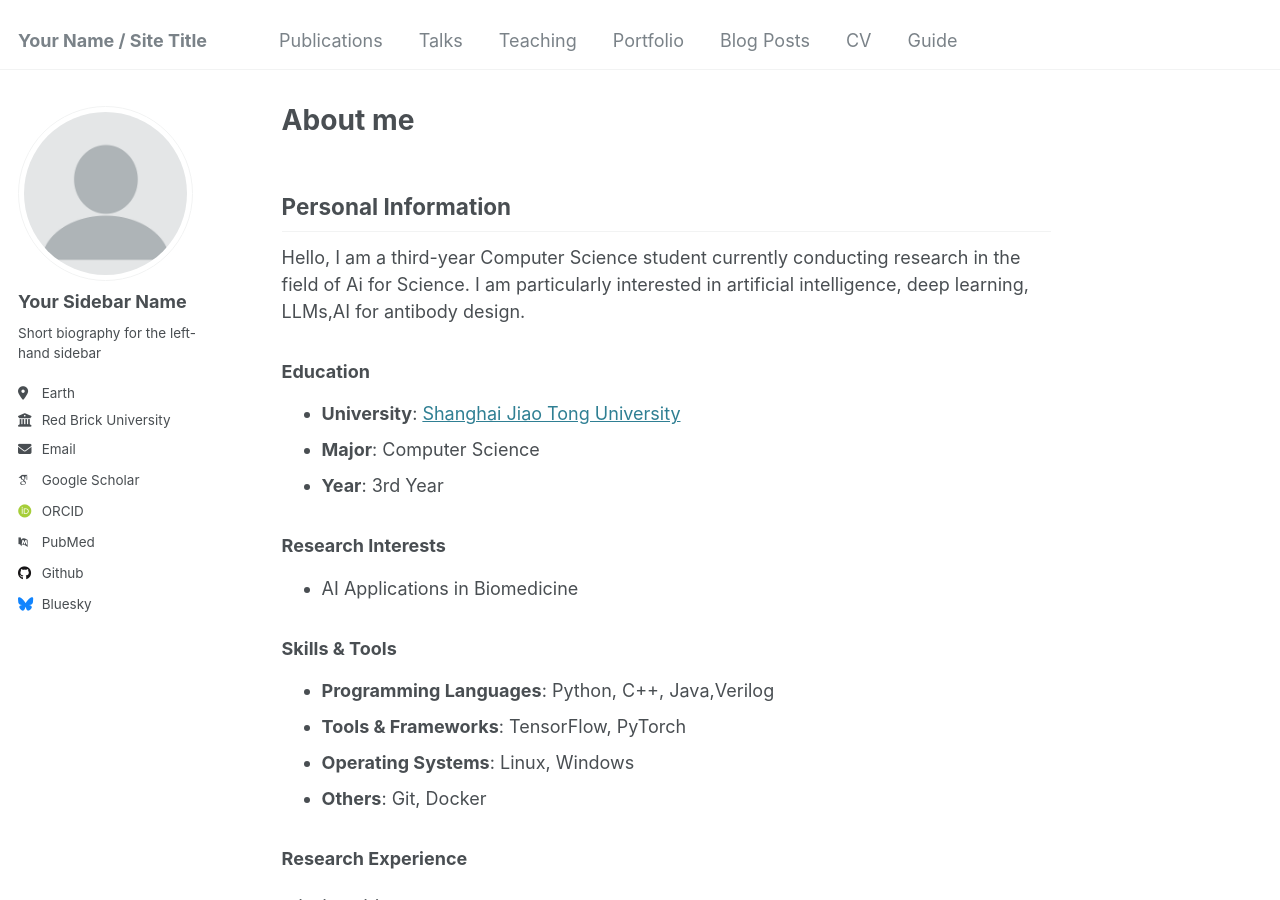
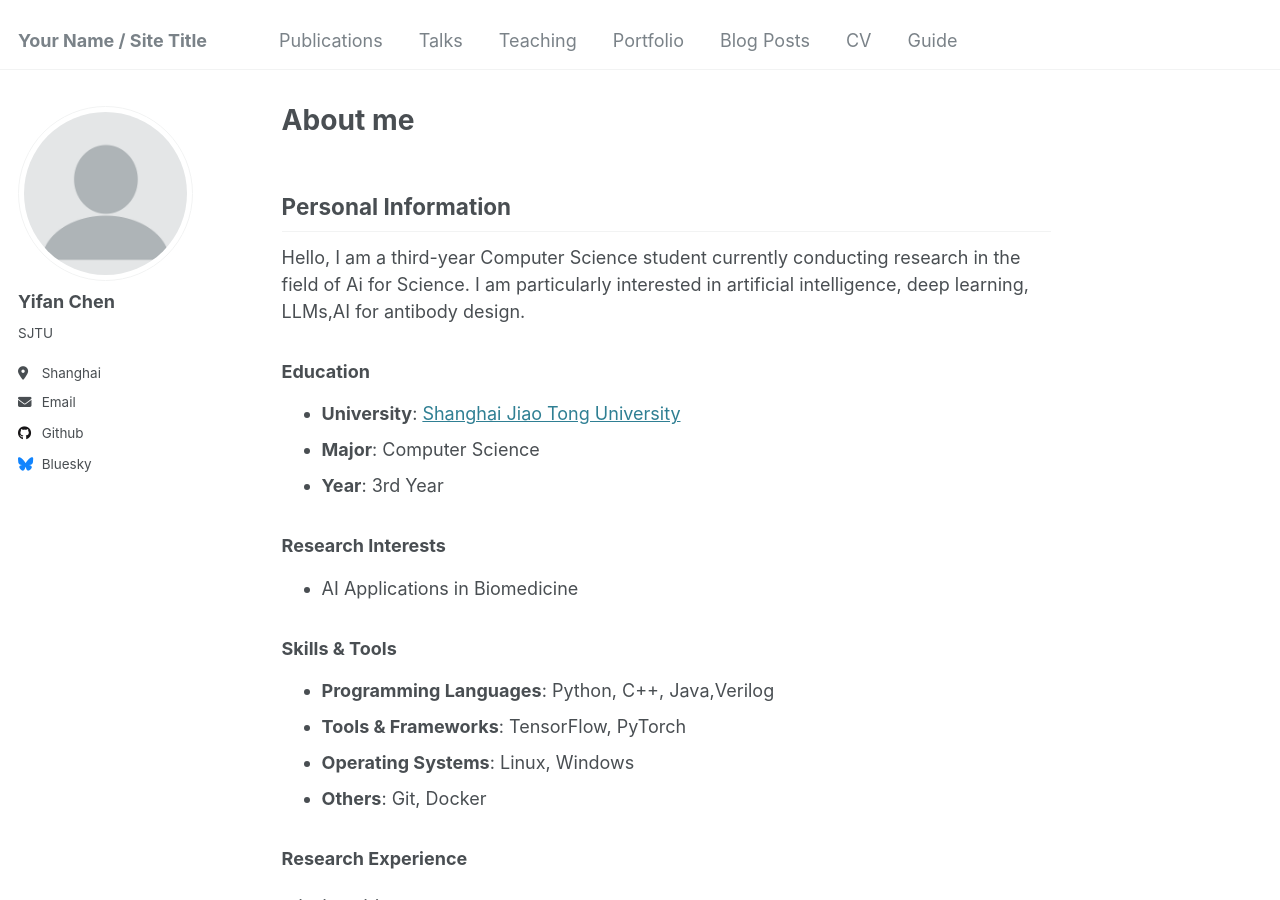
Before and after one commit to ccccy666/ccccy666.github.io, a Jekyll site: the page built from _pages/about.md, in a window 1280 px wide and 900 px high. Built offline with Jekyll 4.4.1, drawn with Linux system fonts in a browser that asks for light colours; some web fonts are replaced.

Commit message:
Update _config.yml

```diff
--- a/_config.yml
+++ b/_config.yml
@@ -22,21 +22,21 @@ repository               : "academicpages/academicpages.github.io"
 author:
   # Biographic information
   avatar           : "profile.png"
-  name             : "Your Sidebar Name"
+  name             : "Yifan Chen"
   pronouns         : # example: "she/her"
-  bio              : "Short biography for the left-hand sidebar"
-  location         : "Earth"
-  employer         : "Red Brick University"
+  bio              : "SJTU"
+  location         : "Shanghai"
+  # employer         : "Red Brick University"
   uri              : # URL
-  email            : "none@example.org"
+  email            : "cyf13312236090@sjtu.edu.cn"
 
   # Academic websites
   arxiv            : # URL - Update with the correct link to your profile
-  googlescholar    : "https://scholar.google.com/citations?user=PS_CX0AAAAAJ"
+  # googlescholar    : "https://scholar.google.com/citations?user=PS_CX0AAAAAJ"
   impactstory      : # URL
-  orcid            : "http://orcid.org/yourorcidurl"
+  # orcid            : "http://orcid.org/yourorcidurl"
   semantic         : # URL
-  pubmed           : "https://www.ncbi.nlm.nih.gov/pubmed/?term=john+snow"
+  # pubmed           : "https://www.ncbi.nlm.nih.gov/pubmed/?term=john+snow"
   researchgate     : # URL
   scopus           : # URL
 
```
